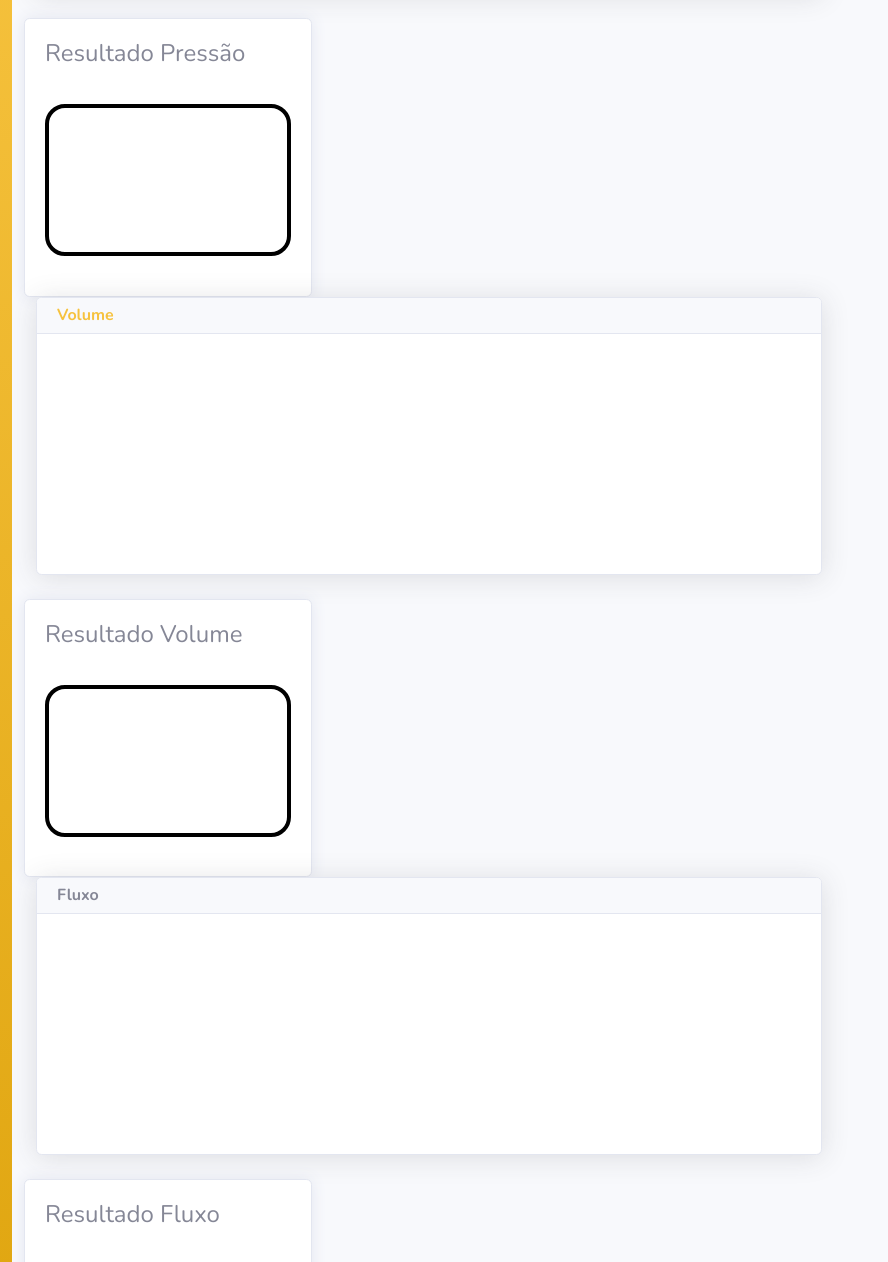
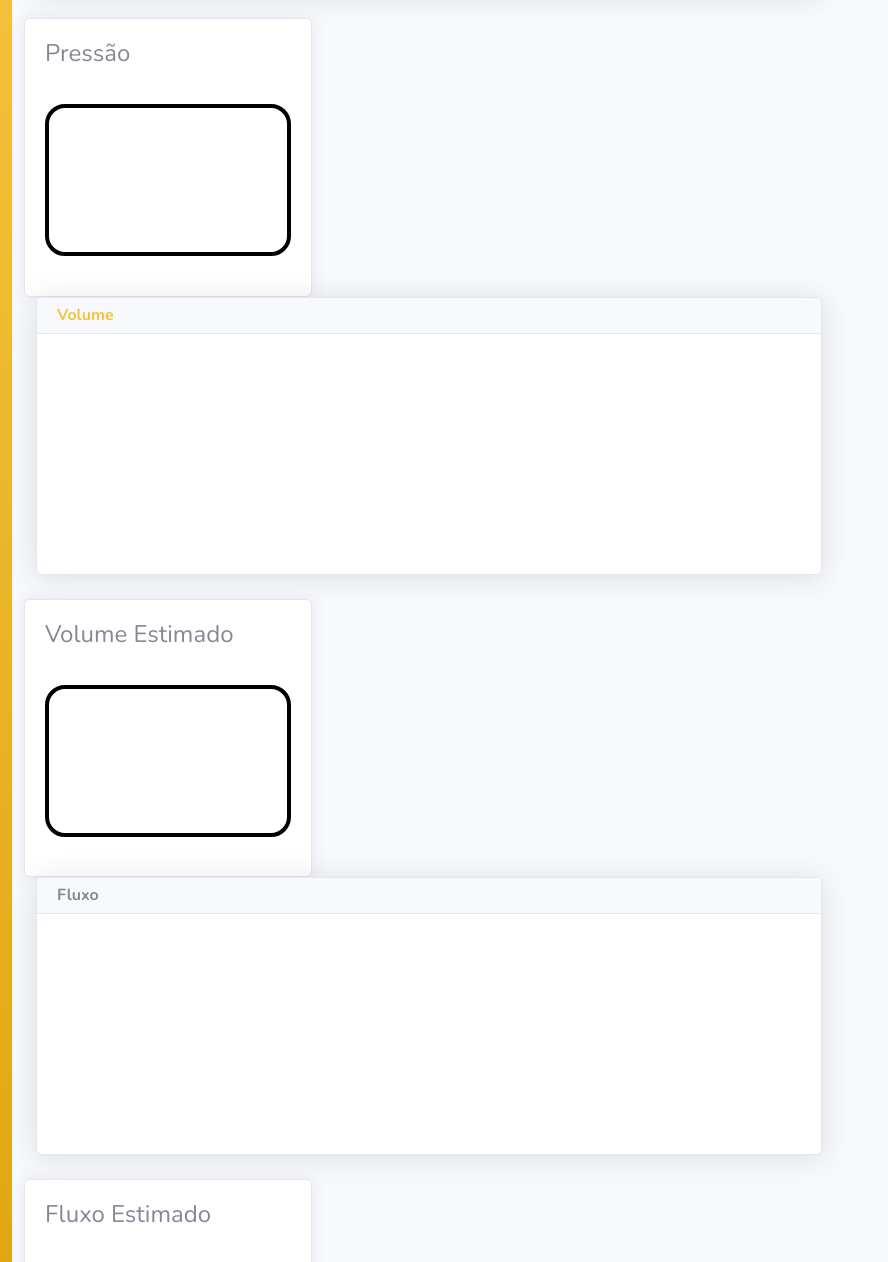
Before and after one commit to carlosUtfpr/air, a website with bundled scripts: page dashboard/index.html in a window 1280 px wide. Shown: the part 292-1554 px from the top of the page, 164-1052 px from the left. Built offline with nearby package versions, Linux system fonts and the light colour scheme; files whose address does not match are found by name.

Commit message:
mudar conteudo das labels volume e fluxo

```diff
--- a/dashboard/index.html
+++ b/dashboard/index.html
@@ -165,7 +165,7 @@
 
             <div class="card cardTime">
               <div class="card-body">
-                <h4>Resultado Pressão</h4>
+                <h4>Pressão</h4>
                 <div id="currentPressure">
                   <label></label>
                 </div>
@@ -189,7 +189,7 @@
 
             <div class="card cardTime">
               <div class="card-body">
-                <h4>Resultado Volume</h4>
+                <h4>Volume Estimado</h4>
                 <div id="currentVolume">
                   <label></label>
                 </div>
@@ -213,7 +213,7 @@
 
             <div class="card cardTime">
               <div class="card-body">
-                <h4>Resultado Fluxo</h4>
+                <h4>Fluxo Estimado</h4>
                 <div id="currentFlow">
                   <label></label>
                 </div>
```
